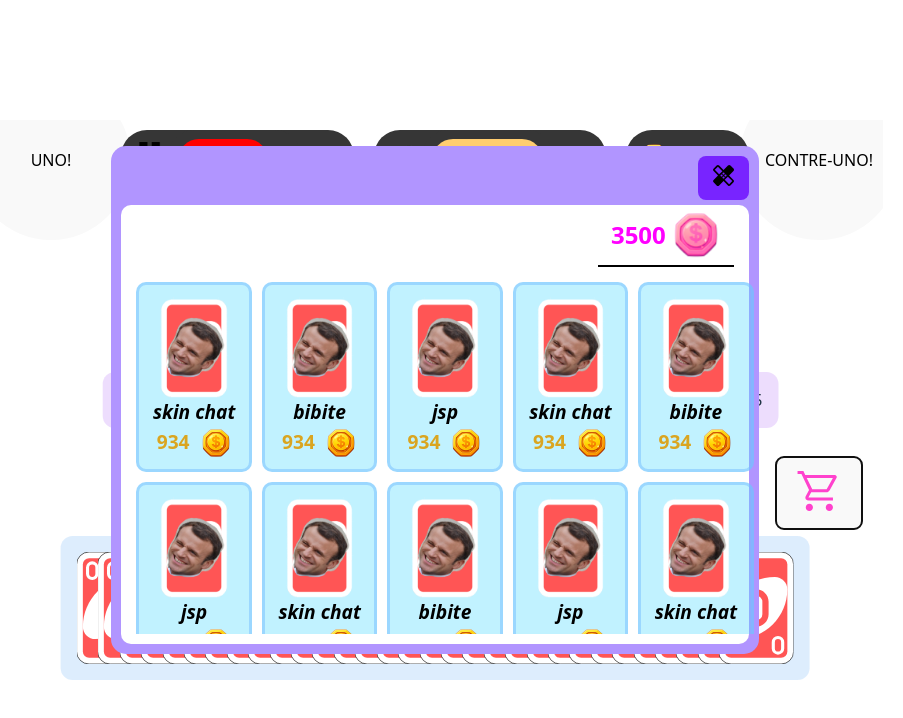
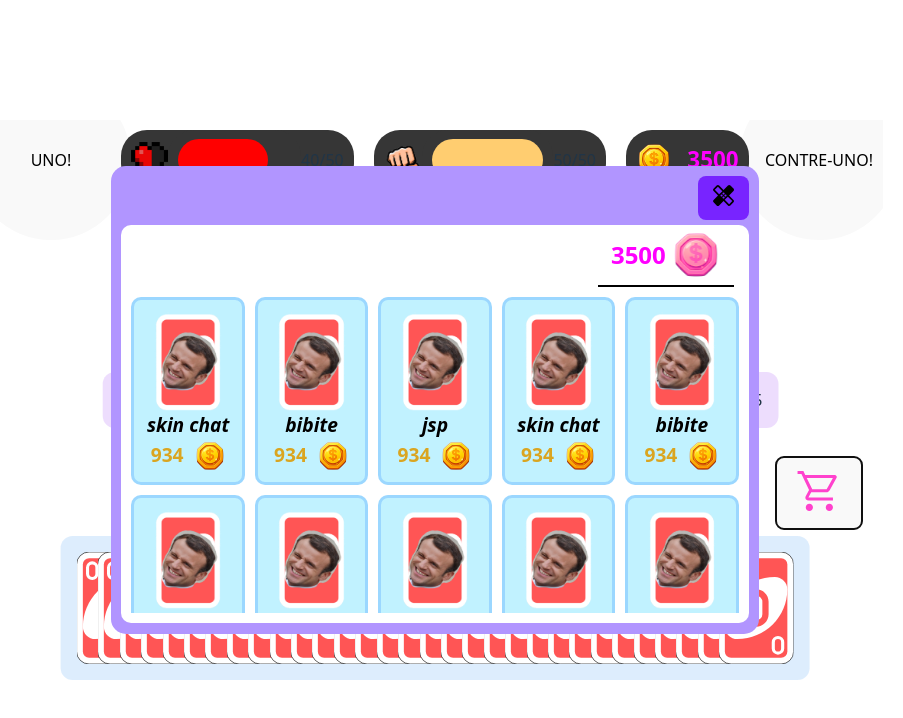
Before and after one commit to RisottoVonBissmark/sudchat-uno-tdah, a React (Vite) app in the folder frontend/: page / in a window 1280 px wide. Both pictures are taken after a click on the button 1023 px from the left and 493 px from the top of the page. Shown: the top 718 px of the page, without its empty margins (205-1108 px from the left). Built offline with nearby package versions, Linux system fonts and the light colour scheme.

Commit message:
réglacge css voutique

```diff
--- a/frontend/src/playground/Boutique.css
+++ b/frontend/src/playground/Boutique.css
@@ -3,7 +3,7 @@
     flex-direction: column;
     background: rgb(177, 149, 255);
     width: 70%;
-    aspect-ratio: 1/0.7;
+    height: 80%;
     border-radius: 15px;
     padding: 10px;
     gap: 5px;
@@ -29,7 +29,7 @@
     flex-direction: column;
     display: flex;
     width: 100%;
-    height: 100%;
+    height: calc(100% - 50px);
     justify-content: start;
     background-color: white;
     border-radius: 10px;
@@ -75,10 +75,10 @@
 #boutique-content_{
     margin: 10px;
     display: grid;
-    grid-template-columns: repeat(5, 20%);
-    width: 100%;
-    height: fit-content;
-    max-height: 96%;
+    gap: 10px;
+    grid-template-columns: repeat(5, 1fr);
+    width: calc(100% - 20px);
+    flex: 1;
     overflow-y: auto;
     overflow-x: hidden;
 }
@@ -93,7 +93,6 @@
     border-radius: 10px;
     justify-content: center;
     align-items: center;
-    margin: 5px;
     padding: 10px 5px;
 }
 
--- a/frontend/src/playground/playground.css
+++ b/frontend/src/playground/playground.css
@@ -54,6 +54,47 @@ body {
     border-radius: 12px;
 
     width: fit-content;
+}
+
+html::-webkit-scrollbar {
+  width: 4px;            /* largeur pour les scrollbars verticales */
+  height: 4px;           /* hauteur pour scrollbars horizontales */
+}
+
+html::-webkit-scrollbar-track {
+  background: transparent; /* fond transparent */
+}
+
+html::-webkit-scrollbar-thumb {
+  background-color: #888;  /* gris (ajuste si besoin) */
+  border-radius: 999px;    /* arrondi */
+  min-height: 20px;        /* optionnel : garde un pouce utilisable */
+  border: 1px solid transparent; /* espace interne si besoin */
+}
+
+/* Supprime les petites flèches haut/bas (WebKit) */
+html::-webkit-scrollbar-button {
+  display: none;
+  height: 0;
+  width: 0;
+}
+
+/* Coin de scrollbar (en cas de scrollbars horizontales + verticales) */
+html::-webkit-scrollbar-corner {
+  background: transparent;
+}
+
+/* Firefox */
+/* Couleur du pouce et du track — Firefox ignore la largeur en pixels */
+* {
+  /* appliquez au sélecteur que vous préférez (ici global avec *) */
+  scrollbar-width: thin;                /* réduit la largeur (approx. 8px selon Firefox) */
+  scrollbar-color: #888 transparent;    /* thumb color puis track color */
+}
+
+/* Optionnel : cibler un conteneur spécifique */
+.scroll-area {
+  overflow: auto;
 }
 
 /* ================ Card list ================ */
```
